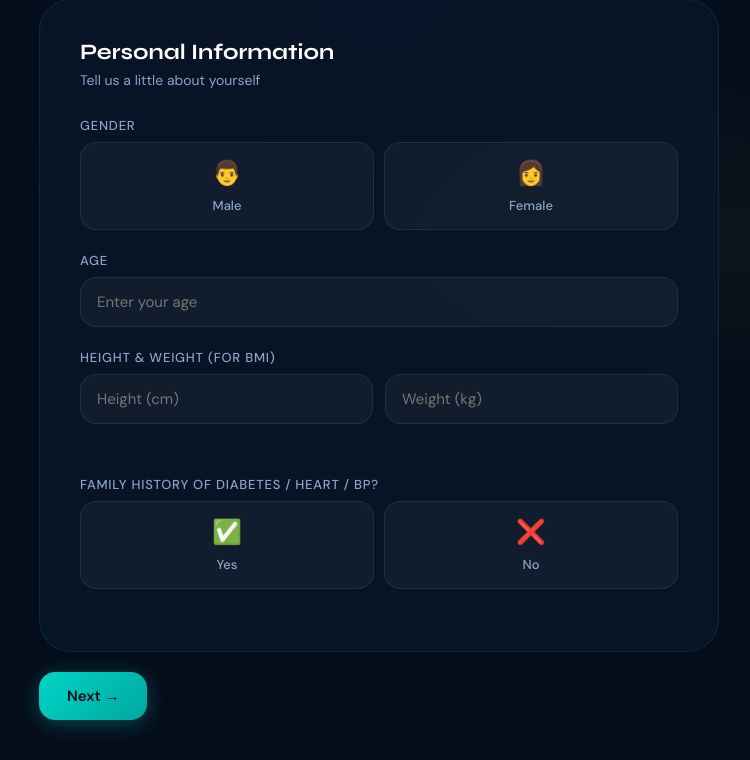
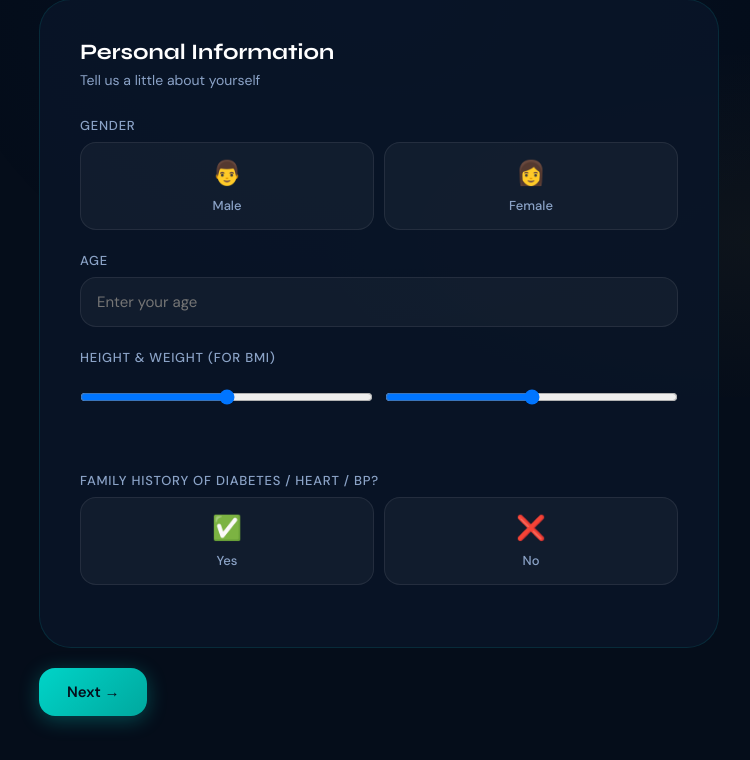
Before and after one commit to Darshini0349/predictcode, a Flask app: page /stage2 in a window 1280 px wide. Shown: the part 403-1163 px from the top of the page, without its empty margins (261-1011 px from the left). Run offline with Flask 3, Linux system fonts and the light colour scheme.

Commit message:
Replace number inputs with range inputs for BMI

```diff
--- a/templates/stage2.html
+++ b/templates/stage2.html
@@ -95,9 +95,9 @@
                         <div class="form-group">
                             <label class="form-label">Height & Weight (for BMI)</label>
                             <div class="bmi-row">
-                                <input type="number" id="height" name="height" class="form-input"
+                                <input type="range" id="height" name="height" class="form-input"
                                     placeholder="Height (cm)" min="60" max="300">
-                                <input type="number" id="weight" name="weight" class="form-input"
+                                <input type="range" id="weight" name="weight" class="form-input"
                                     placeholder="Weight (kg)" min="10" max="700">
                             </div>
                             <div id="bmiCategory" class="bmi-result"></div>
```
